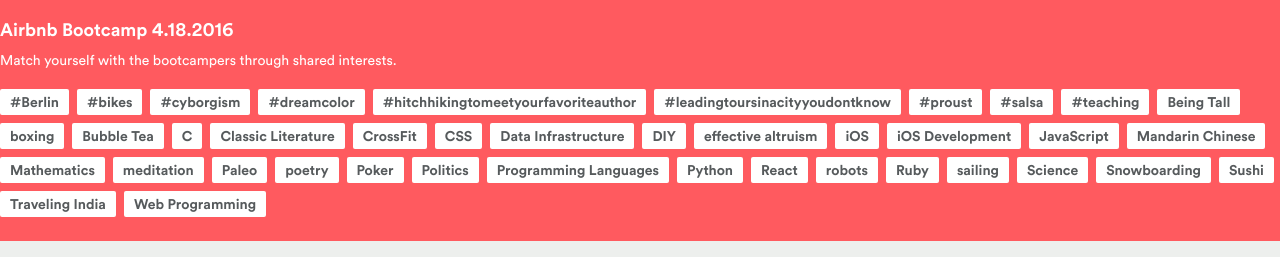
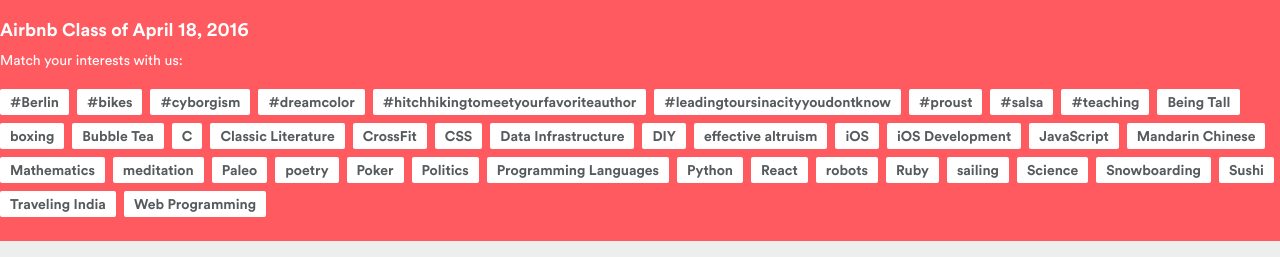
Before and after one commit to chengyin/air-cards, a website: page index-dev.html in a window 1280 px wide. Shown: the top 257 px of the page. Drawn offline with Linux system fonts and the light colour scheme; files that its build step writes are made by us from their sources; files whose address does not match are found by name; a web font is replaced by a local one.

Commit message:
Change the header

```diff
--- a/index-dev.html
+++ b/index-dev.html
@@ -10,10 +10,10 @@
 <header class="bg-rausch page-container-full collapsed" id='header'>
   <div class="text-white">
     <h1>
-      Airbnb Bootcamp 4.18.2016
+      Airbnb Class of April 18, 2016
     </h1>
     <p>
-      Match yourself with the bootcampers through shared interests.
+      Match your interests with us:
     </p>
     <div id="tags"></div>
   </div>
```
Also changed, not shown: index.html (+2 -2 lines).
